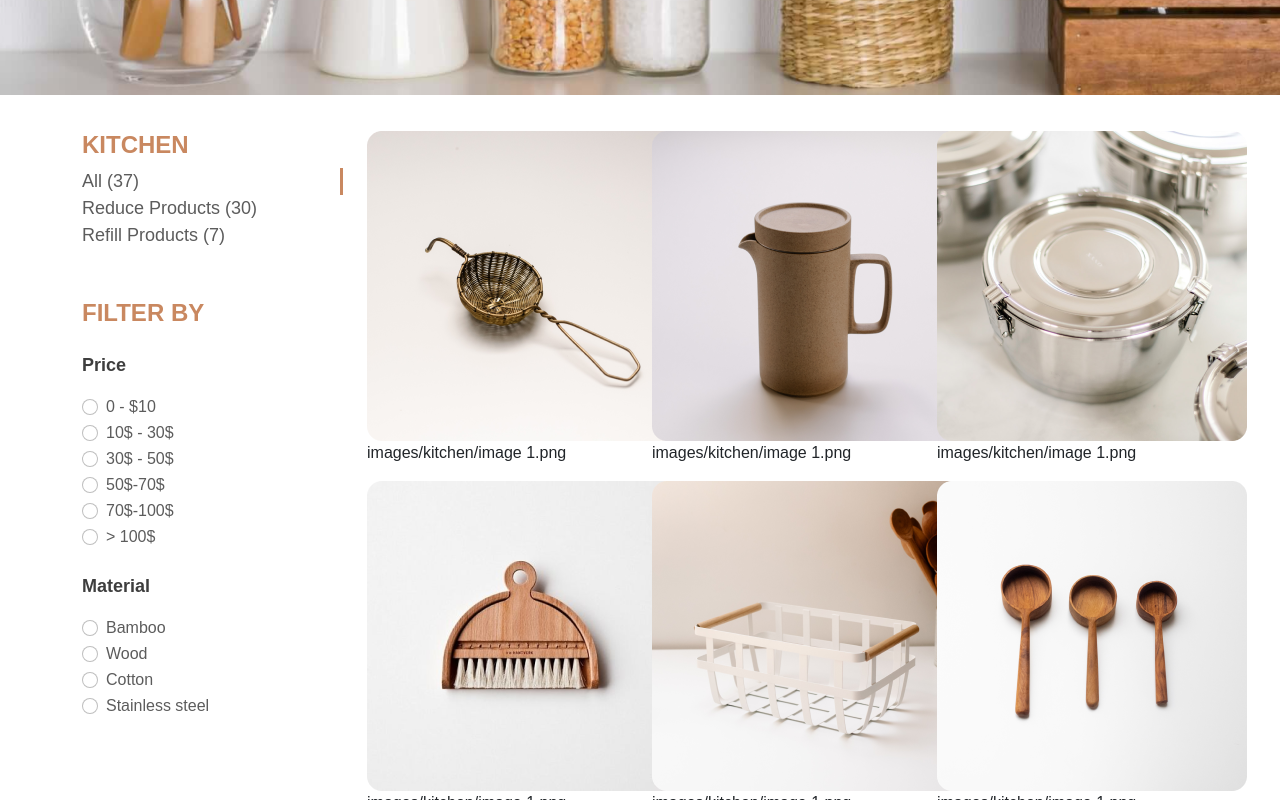
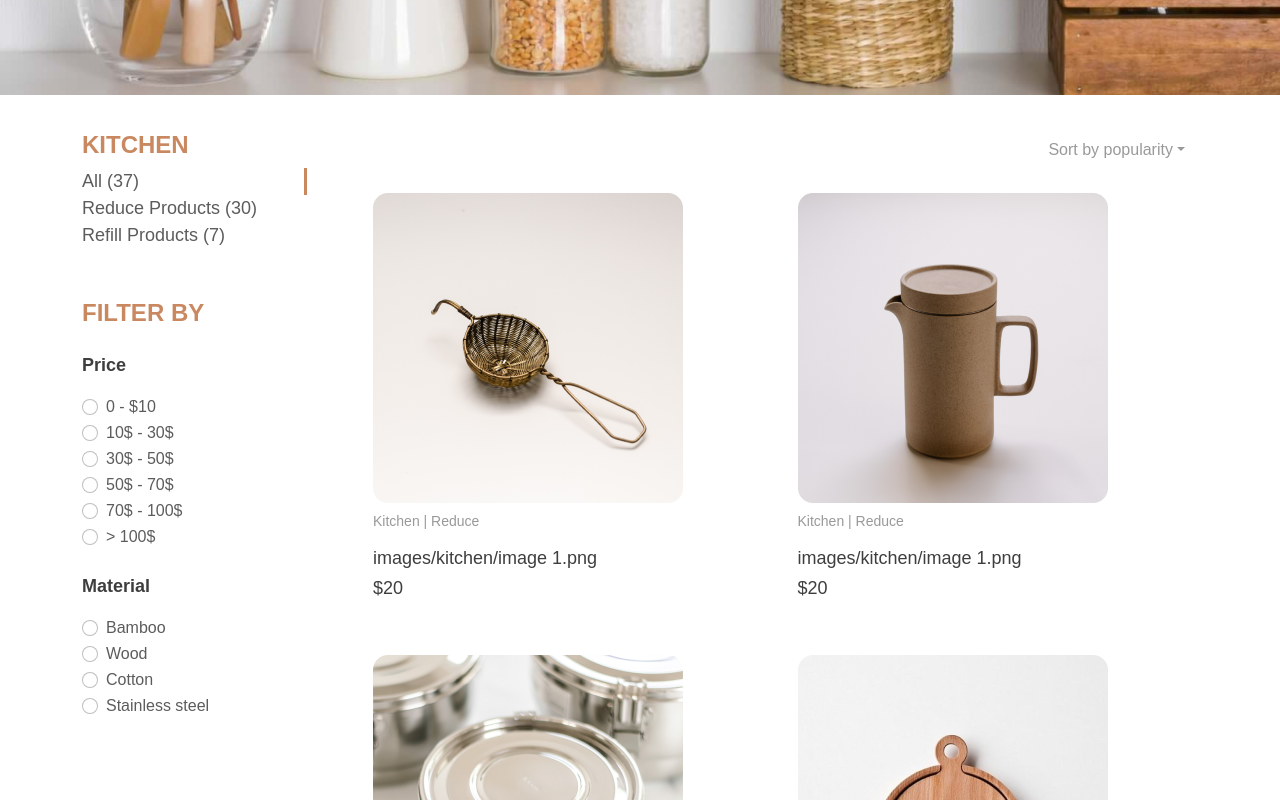
Before and after one commit to minhhainguyen2810/khuekhue-goodlife, a React (Create React App) app: page /kitchen in a window 1280 px wide. Shown: the part 560-1360 px from the top of the page. Built offline with nearby package versions, Linux system fonts and the light colour scheme.

Commit message:
Add Kitchen page

```diff
--- a/package.json
+++ b/package.json
@@ -10,6 +10,7 @@
     "bootstrap-icons": "^1.2.2",
     "classnames": "^2.2.6",
     "react": "^17.0.1",
+    "react-bootstrap": "^1.4.0",
     "react-dom": "^17.0.1",
     "react-router-dom": "^5.2.0",
     "react-scripts": "4.0.1",
--- /dev/null
+++ b/src/components/DropdownList/index.jsx
@@ -0,0 +1,51 @@
+import { useState } from "react";
+import Dropdown from "react-bootstrap/Dropdown";
+
+const sortByList = [
+  {
+    key: "Sort by popularity",
+    name: "Sort by popularity",
+  },
+  {
+    key: "Sort by price: high to low",
+    name: "Sort by price: high to low",
+  },
+  {
+    key: "Sort by price: low to high",
+    name: "Sort by price: low to high",
+  },
+  {
+    key: "Sort by latest",
+    name: "Sort by latest",
+  },
+  {
+    key: "Sort by average rating",
+    name: "Sort by average rating",
+  },
+];
+
+const DropdownList = () => {
+  const [sortBy, setSortBy] = useState("Sort by popularity");
+
+  return (
+    <Dropdown className=" d-flex justify-content-end">
+      <Dropdown.Toggle
+        variant="link"
+        id="dropdown-basic"
+        className="text-light"
+      >
+        {sortBy}
+      </Dropdown.Toggle>
+
+      <Dropdown.Menu>
+        {sortByList.map((item) => (
+          <Dropdown.Item key={item.key} onClick={() => setSortBy(item.key)}>
+            {item.name}
+          </Dropdown.Item>
+        ))}
+      </Dropdown.Menu>
+    </Dropdown>
+  );
+};
+
+export default DropdownList;
--- a/src/components/ListProducts/index.jsx
+++ b/src/components/ListProducts/index.jsx
@@ -1,50 +1,73 @@
+import Pagination from "../Pagination";
+
 const ListProducts = () => {
   const products = [
     {
       imgSrc: "images/kitchen/image 1.png",
-      description: "images/kitchen/image 1.png",
+      title: "images/kitchen/image 1.png",
+      category: "Kitchen | Reduce",
+      price: "$20",
     },
     {
       imgSrc: "images/kitchen/image 1-1.png",
-      description: "images/kitchen/image 1.png",
+      title: "images/kitchen/image 1.png",
+      category: "Kitchen | Reduce",
+      price: "$20",
     },
     {
       imgSrc: "images/kitchen/image 1-2.png",
-      description: "images/kitchen/image 1.png",
+      title: "images/kitchen/image 1.png",
+      category: "Kitchen | Reduce",
+      price: "$20",
     },
     {
       imgSrc: "images/kitchen/image 1-3.png",
-      description: "images/kitchen/image 1.png",
+      title: "images/kitchen/image 1.png",
+      category: "Kitchen | Reduce",
+      price: "$20",
     },
     {
       imgSrc: "images/kitchen/image 1-4.png",
-      description: "images/kitchen/image 1.png",
+      title: "images/kitchen/image 1.png",
+      category: "Kitchen | Reduce",
+      price: "$20",
     },
     {
       imgSrc: "images/kitchen/image 1-5.png",
-      description: "images/kitchen/image 1.png",
+      title: "images/kitchen/image 1.png",
+      category: "Kitchen | Reduce",
+      price: "$20",
     },
     {
       imgSrc: "images/kitchen/image 1-6.png",
-      description: "images/kitchen/image 1.png",
+      title: "images/kitchen/image 1.png",
+      category: "Kitchen | Reduce",
+      price: "$20",
     },
     {
       imgSrc: "images/kitchen/image 1-7.png",
-      description: "images/kitchen/image 1.png",
+      title: "images/kitchen/image 1.png",
+      category: "Kitchen | Reduce",
+      price: "$20",
     },
     {
       imgSrc: "images/kitchen/image 1-8.png",
-      description: "images/kitchen/image 1.png",
+      title: "images/kitchen/image 1.png",
+      category: "Kitchen | Reduce",
+      price: "$20",
     },
   ];
   return (
-    <div className="list-products row">
+    <div className="list-products row gy-5">
       {products.map((item, index) => (
-        <div className="item col-4" key={index}>
-          <img src={item.imgSrc} alt={item.description} />
-          <p>{item.description}</p>
+        <div className="item col-xxl-4 col-xs-12 col-lg-6" key={index}>
+          <img className="text-center" src={item.imgSrc} alt={item.title} />
+          <p className="mt-2 fs-14 text-light">{item.category}</p>
+          <h6 className="mt-3 text-dark fs-18 ">{item.title}</h6>
+          <h6 className="mt-1 text-dark fs-18 ">{item.price}</h6>
         </div>
       ))}
+      <Pagination />
     </div>
   );
 };
--- /dev/null
+++ b/src/components/Pagination/index.jsx
@@ -0,0 +1,57 @@
+import { Link } from "react-router-dom";
+import useQuery from "../../hooks/useQuery";
+import classNames from "classnames";
+
+const Pagination = () => {
+  //   let { url } = useRouteMatch();
+  let query = useQuery();
+
+  return (
+    <nav aria-label="Page navigation example">
+      <ul className="pagination justify-content-center">
+        <li className="page-item disabled">
+          <Link to={`?page=1`} className={classNames("page-link border-0 q")}>
+            Previous
+          </Link>
+        </li>
+        <li className="page-item">
+          <Link
+            to={`?page=1`}
+            className={classNames("page-link border-0", {
+              active: query.get("page") === "1",
+            })}
+          >
+            1
+          </Link>
+        </li>
+        <li className="page-item">
+          <Link
+            to={`?page=2`}
+            className={classNames("page-link border-0", {
+              active: query.get("page") === "2",
+            })}
+          >
+            2
+          </Link>
+        </li>
+        <li className="page-item">
+          <Link
+            to={`?page=3`}
+            className={classNames("page-link border-0", {
+              active: query.get("page") === "3",
+            })}
+          >
+            3
+          </Link>
+        </li>
+        <li className="page-item">
+          <Link to={`?page=3`} className="page-link border-0">
+            Next
+          </Link>
+        </li>
+      </ul>
+    </nav>
+  );
+};
+
+export default Pagination;
--- /dev/null
+++ b/src/hooks/useQuery.js
@@ -0,0 +1,7 @@
+import { useLocation } from "react-router-dom";
+
+function useQuery() {
+  return new URLSearchParams(useLocation().search);
+}
+
+export default useQuery;
--- a/src/pages/Kitchen/index.jsx
+++ b/src/pages/Kitchen/index.jsx
@@ -3,6 +3,7 @@ import Footer from "../../components/Footer";
 import Header from "../../components/Header";
 import ListProducts from "../../components/ListProducts";
 import classNames from "classnames";
+import DropdownList from "../../components/DropdownList";
 
 const Kitchen = () => {
   const [filter, setFilter] = useState(0);
@@ -13,8 +14,8 @@ const Kitchen = () => {
         <Header />
       </div>
       <div className="container kitchen-container">
-        <div className="row">
-          <div className="col-3 filter-section">
+        <div className="row gx-5">
+          <div className="col-xs-12 col-md-3 filter-section">
             <h4 className="text-primary fw-bold">KITCHEN</h4>
             <ul className="list-group">
               <li>
@@ -95,7 +96,7 @@ const Kitchen = () => {
                 id="r4"
               />
               <label className="form-check-label" htmlFor="r4">
-                50$-70$
+                50$ - 70$
               </label>
             </div>
             <div className="form-check">
@@ -106,7 +107,7 @@ const Kitchen = () => {
                 id="r5"
               />
               <label className="form-check-label" htmlFor="r5">
-                70$-100$
+                70$ - 100$
               </label>
             </div>
             <div className="form-check">
@@ -166,7 +167,10 @@ const Kitchen = () => {
               </label>
             </div>
           </div>
-          <div className="col-9 products-section">
+          <div className="col-xs-12 col-md-9 products-section">
+            <div className="mb-4 text-light">
+              <DropdownList />
+            </div>
             <ListProducts />
           </div>
         </div>
--- a/src/scss/global.scss
+++ b/src/scss/global.scss
@@ -2,6 +2,7 @@ $primary: #c98860;
 $danger: #ff4136;
 $gray-600: #5c5c5c;
 $dark: #3e3e3e;
+$light: #999999;
 
 #root {
   width: 100%;
@@ -47,3 +48,33 @@ label {
 .fs-18 {
   font-size: 1.125rem;
 }
+
+.fs-14 {
+  font-size: 0.875rem;
+}
+
+.text-light {
+  color: #999999 !important;
+}
+
+.dropdown {
+  button:focus {
+    box-shadow: none;
+  }
+  .dropdown-item:hover {
+    color: #fff;
+    text-decoration: none;
+    background-color: #c98860;
+  }
+}
+
+.pagination {
+  .page-link:focus,
+  .page-link:hover {
+    box-shadow: none;
+    background: none;
+  }
+  .active {
+    color: $primary;
+  }
+}
--- a/src/scss/kitchen.scss
+++ b/src/scss/kitchen.scss
@@ -1,5 +1,6 @@
 .kitchen-container {
   margin-top: 36px;
+  margin-bottom: 120px;
   ul {
     li {
       list-style-type: none;
@@ -16,4 +17,12 @@
   .filter-by-title {
     margin-top: 50px;
   }
+  .list-group {
+    max-width: 225px;
+  }
+  // @include media-breakpoint-up(xxl) {
+  //   .filter-section {
+  //     padding-right: 60px;
+  //   }
+  // }
 }
```
Also changed, not shown: public/main.css, 2 other files (tests, documents, lock files or other folders).
